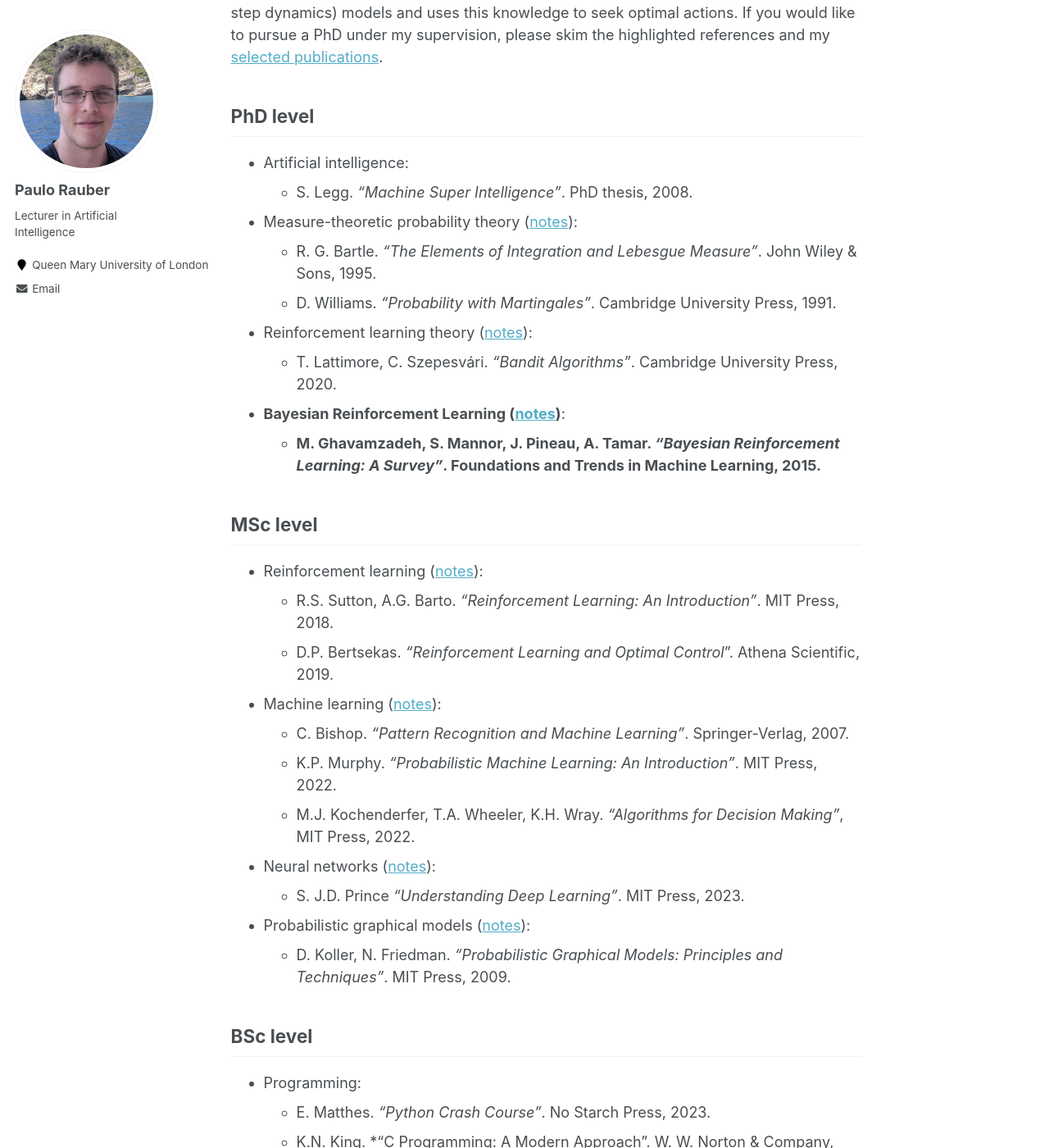
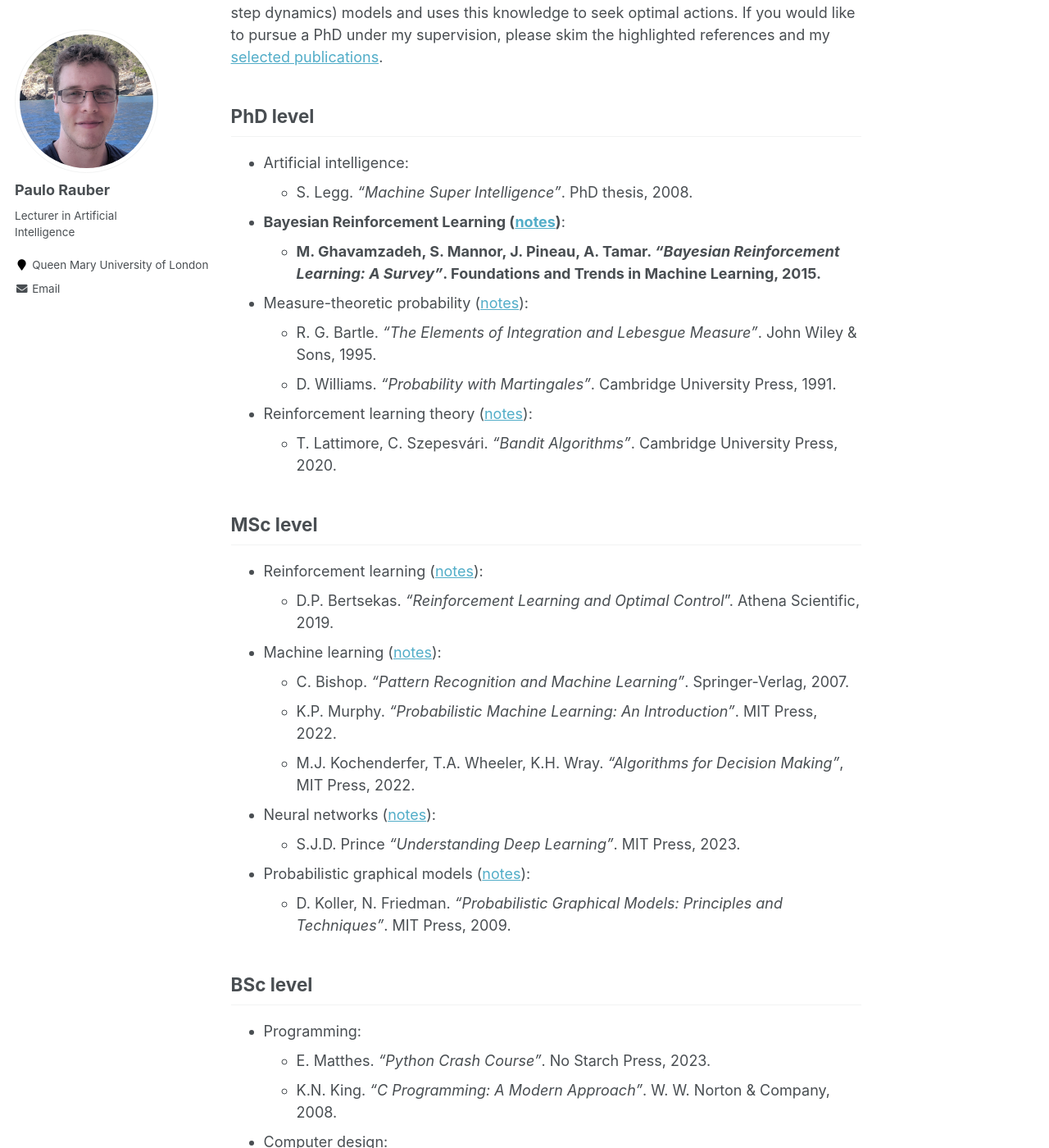
Before and after one commit to paulorauber/paulorauber.github.io, a Jekyll site: the page built from _pages/recommended_reading.md, in a window 1280 px wide and 1400 px high, scrolled down 317 px. Shown: the whole window at 82% size. Built offline with Jekyll 4.4.1, drawn with Linux system fonts in a browser that asks for light colours; some of the changed text lies outside the part shown.

Commit message:
Minor fixes to recommended reading

```diff
--- a/_pages/recommended_reading.md
+++ b/_pages/recommended_reading.md
@@ -15,21 +15,20 @@ My current research is focused on developing principled but scalable Bayesian re
 * Artificial intelligence:
   * S. Legg. *"Machine Super Intelligence"*. PhD thesis, 2008.
 
-* Measure-theoretic probability theory ([notes](/files/notes/probability.pdf)):
+* __Bayesian Reinforcement Learning ([notes](/files/notes/mtbrl.pdf))__:
+  * __M. Ghavamzadeh, S. Mannor, J. Pineau, A. Tamar. *"Bayesian Reinforcement Learning: A Survey"*. Foundations and Trends in Machine Learning, 2015.__
+
+* Measure-theoretic probability ([notes](/files/notes/probability.pdf)):
   * R. G. Bartle. *"The Elements of Integration and Lebesgue Measure"*. John Wiley & Sons, 1995.
   * D. Williams. *"Probability with Martingales"*. Cambridge University Press, 1991.
 
 * Reinforcement learning theory ([notes](/files/notes/rl_theory.pdf)):
   * T. Lattimore, C. Szepesvári. *"Bandit Algorithms"*. Cambridge University Press, 2020.
 
-* __Bayesian Reinforcement Learning ([notes](/files/notes/mtbrl.pdf))__:
-  * __M. Ghavamzadeh, S. Mannor, J. Pineau, A. Tamar. *"Bayesian Reinforcement Learning: A Survey"*. Foundations and Trends in Machine Learning, 2015.__
-
 
 ## MSc level
 
 * Reinforcement learning ([notes](/files/notes/reinforcement_learning.pdf)):
-  * R.S. Sutton, A.G. Barto. *"Reinforcement Learning: An Introduction"*. MIT Press, 2018.
   * D.P. Bertsekas. *"Reinforcement Learning and Optimal Control*". Athena Scientific, 2019.
 
 * Machine learning ([notes](/files/notes/machine_learning.pdf)):
@@ -38,7 +37,7 @@ My current research is focused on developing principled but scalable Bayesian re
   * M.J. Kochenderfer, T.A. Wheeler, K.H. Wray. *"Algorithms for Decision Making"*, MIT Press, 2022.
 
 * Neural networks ([notes](/files/notes/neural_networks.pdf)):
-  * S. J.D. Prince *"Understanding Deep Learning"*. MIT Press, 2023.
+  * S.J.D. Prince *"Understanding Deep Learning"*. MIT Press, 2023.
 
 * Probabilistic graphical models ([notes](/files/notes/probabilistic_graphical_models.pdf)):
   * D. Koller, N. Friedman. *"Probabilistic Graphical Models: Principles and Techniques"*. MIT Press, 2009.
@@ -47,12 +46,12 @@ My current research is focused on developing principled but scalable Bayesian re
 
 * Programming:
   *  E. Matthes. *"Python Crash Course"*. No Starch Press, 2023.
-  *  K.N. King. *"C Programming: A Modern Approach". W. W. Norton & Company, 2008.
+  *  K.N. King. *"C Programming: A Modern Approach"*. W. W. Norton & Company, 2008.
 
-* Hardware:
+* Computer design:
   *  D.A. Patterson, J.L. Hennessy. *"Computer Organization and Design: RISC-V Edition"*. Morgan Kaufmann, 2020.
 
-* Theorem proving:
+* Mathematical proofs:
   * D.J. Velleman. *"How to Prove It: A Structured Approach"*. Cambridge University Press, 2019.
 
 * Calculus ([notes](/files/notes/calculus.pdf)):
```
Also changed, not shown: other parts of _pages/recommended_reading.md (+3 -0 lines).
